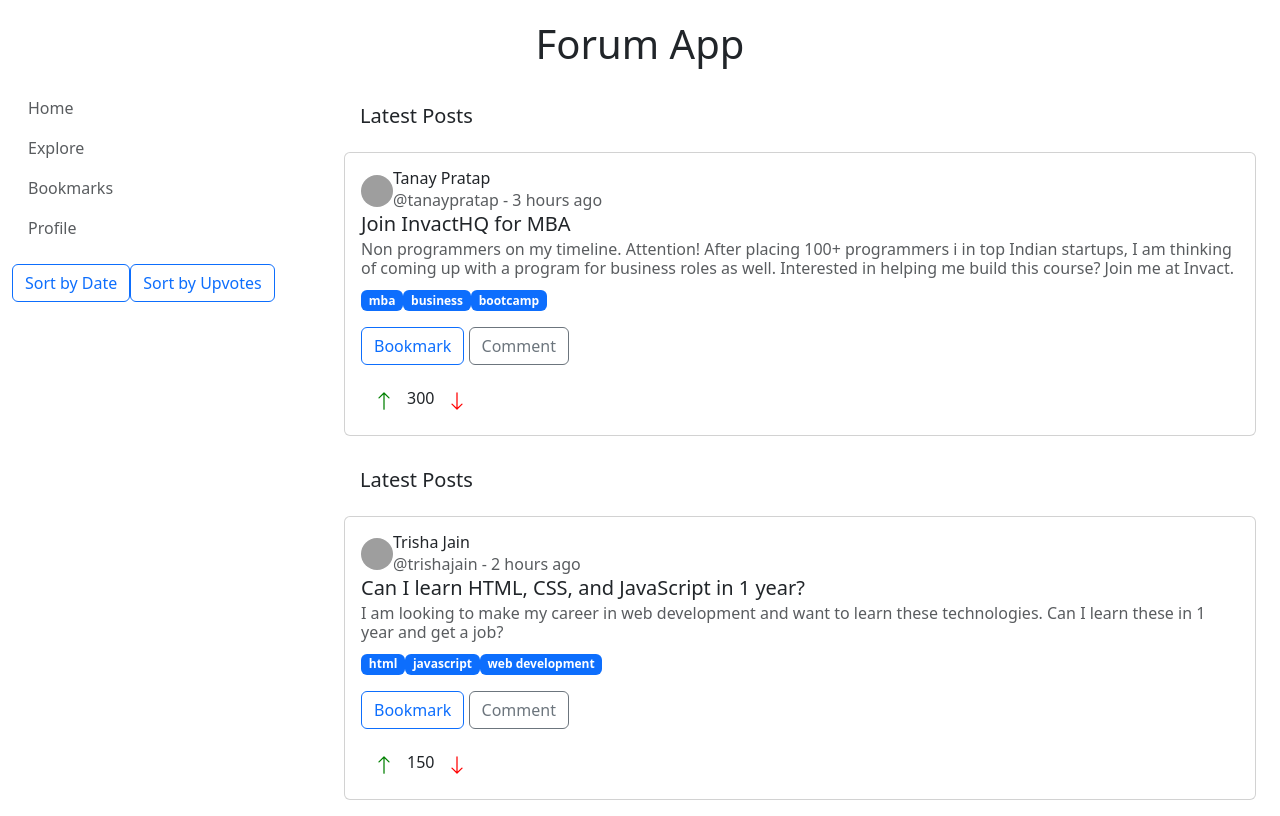
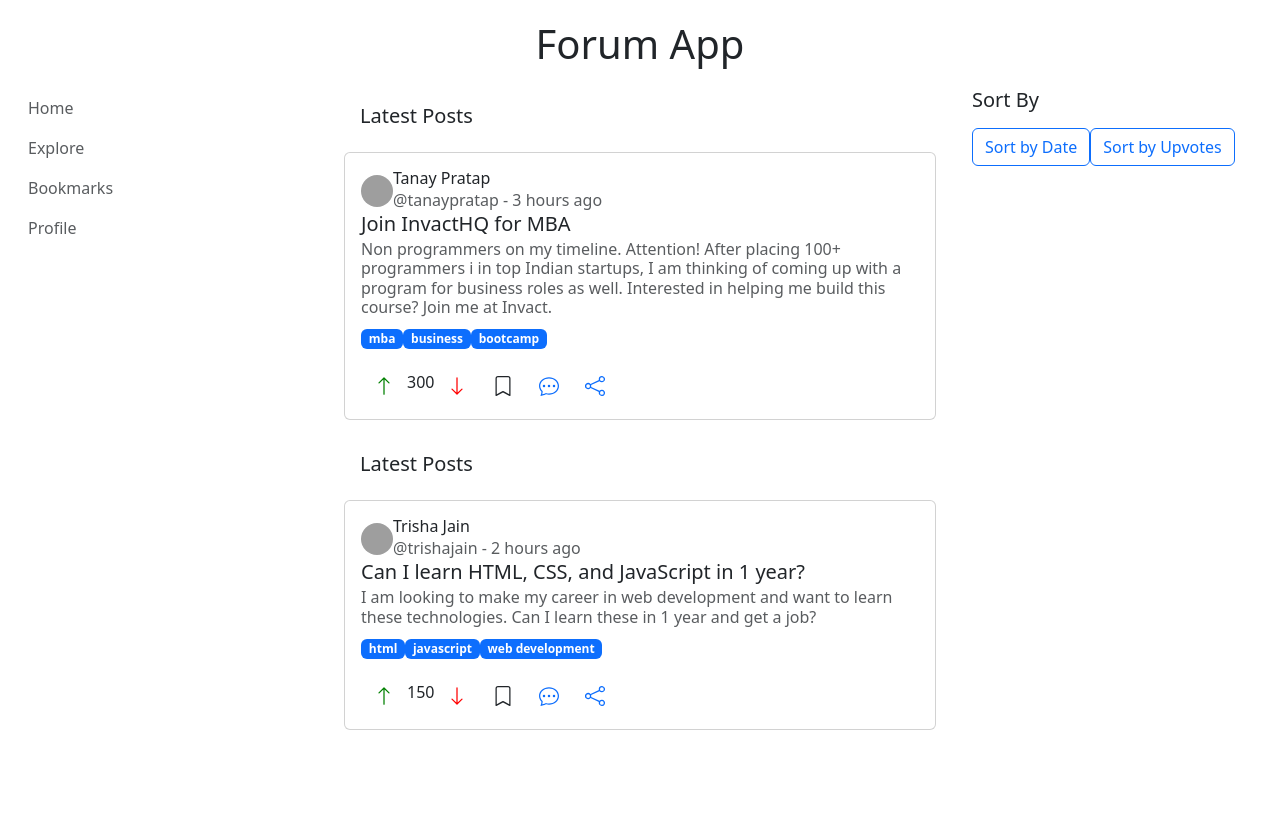
Before and after one commit to swapnaliss/forum-app, a React (Create React App) app: page / in a window 1280 px wide. Built offline with nearby package versions, Linux system fonts and the light colour scheme; grey boxes are pictures that could not be loaded.

Commit message:
feature : UI restructuring

```diff
--- a/src/App.js
+++ b/src/App.js
@@ -4,6 +4,7 @@ import Sidebar from './components/Sidebar';
 import { Container, Row, Col } from 'react-bootstrap';
 import 'bootstrap/dist/css/bootstrap.min.css';
 import LandingPage from './components/LandingPage';
+import SortBar from './components/SortBar';
 
 const forumData = {
   accountId: '98767-888-78767',
@@ -76,10 +77,13 @@ function App() {
       <Container fluid>
         <Row>
           <Col md={3}>
-            <Sidebar onSortByDate={handleSortByDate} onSortByUpvotes={handleSortByUpvotes} />
+            <Sidebar />
           </Col>
-          <Col md={9}>
+          <Col md={6}>
             <LandingPage posts={sortedPosts} />
+          </Col>
+          <Col md={3}>
+            <SortBar onSortByDate={handleSortByDate} onSortByUpvotes={handleSortByUpvotes} />
           </Col>
         </Row>
       </Container>
--- a/src/components/Post.jsx
+++ b/src/components/Post.jsx
@@ -1,7 +1,7 @@
 import React, { useState } from 'react';
 import { Button, Badge, Card } from 'react-bootstrap';
 import Comment from './Comment';
-import { BsArrowUp, BsArrowDown } from 'react-icons/bs';
+import { BsArrowUp, BsArrowDown, BsBookmark, BsChatDots, BsShare } from 'react-icons/bs';
 import { Image } from 'react-bootstrap';
 import moment from 'moment';
 
@@ -52,12 +52,6 @@ const Post = ({ post }) => {
                             </Badge>
                         ))}
                     </Card.Text>
-                    <Button variant={isBookmarked ? 'primary' : 'outline-primary'} onClick={handleBookmarkClick}>
-                        Bookmark
-                    </Button>{' '}
-                    <Button variant="outline-secondary" onClick={handleCommentClick}>
-                        Comment
-                    </Button>
                     <div className="mt-3">
                         <Button variant="link" onClick={handleUpvoteClick}>
                             <BsArrowUp size={20} color="green" />
@@ -65,6 +59,18 @@ const Post = ({ post }) => {
                         <span className="mr-2">{voteCount}</span>
                         <Button variant="link" onClick={handleDownvoteClick}>
                             <BsArrowDown size={20} color="red" />
+                        </Button>
+
+                        <Button variant={isBookmarked ? 'link' : 'outline-link'} onClick={handleBookmarkClick}>
+                            <BsBookmark size={20} />
+                        </Button>
+
+                        <Button variant="link" onClick={handleCommentClick}>
+                            <BsChatDots size={20} />
+                        </Button>
+
+                        <Button variant="link">
+                            <BsShare size={20} />
                         </Button>
                     </div>
                     <div>
--- a/src/components/Sidebar.jsx
+++ b/src/components/Sidebar.jsx
@@ -1,19 +1,7 @@
-import React, { useState } from 'react';
-import { Nav, Button } from 'react-bootstrap';
+import React from 'react';
+import { Nav } from 'react-bootstrap';
 
-const Sidebar = ({ posts, onSortByDate, onSortByUpvotes }) => {
-  const [sortBy, setSortBy] = useState('');
-
-  const handleSortByDate = () => {
-    setSortBy('date');
-    onSortByDate();
-  };
-
-  const handleSortByUpvotes = () => {
-    setSortBy('upvotes');
-    onSortByUpvotes();
-  };
-
+const Sidebar = () => {
   return (
     <div className="sidebar">
       <Nav defaultActiveKey="/home" className="flex-column">
@@ -21,14 +9,6 @@ const Sidebar = ({ posts, onSortByDate, onSortByUpvotes }) => {
         <Nav.Link disabled>Explore</Nav.Link>
         <Nav.Link disabled>Bookmarks</Nav.Link>
         <Nav.Link disabled>Profile</Nav.Link>
-        <div className="mt-3">
-          <Button variant={sortBy === 'date' ? 'primary' : 'outline-primary'} onClick={handleSortByDate}>
-            Sort by Date
-          </Button>
-          <Button variant={sortBy === 'upvotes' ? 'primary' : 'outline-primary'} onClick={handleSortByUpvotes}>
-            Sort by Upvotes
-          </Button>
-        </div>
       </Nav>
     </div>
   );
--- /dev/null
+++ b/src/components/SortBar.jsx
@@ -0,0 +1,33 @@
+import React, { useState } from 'react';
+import { Button } from 'react-bootstrap';
+
+const SortBar = ({ onSortByDate, onSortByUpvotes }) => {
+    const [sortBy, setSortBy] = useState('');
+
+    const handleSortByDate = () => {
+        setSortBy('date');
+        onSortByDate();
+    };
+
+    const handleSortByUpvotes = () => {
+        setSortBy('upvotes');
+        onSortByUpvotes();
+    };
+
+    return (
+        <div className="SortBar">
+            <h5>Sort By</h5>
+
+            <div className="mt-3">
+                <Button variant={sortBy === 'date' ? 'primary' : 'outline-primary'} onClick={handleSortByDate}>
+                    Sort by Date
+                </Button>
+                <Button variant={sortBy === 'upvotes' ? 'primary' : 'outline-primary'} onClick={handleSortByUpvotes}>
+                    Sort by Upvotes
+                </Button>
+            </div>
+        </div>
+    );
+};
+
+export default SortBar;
```
